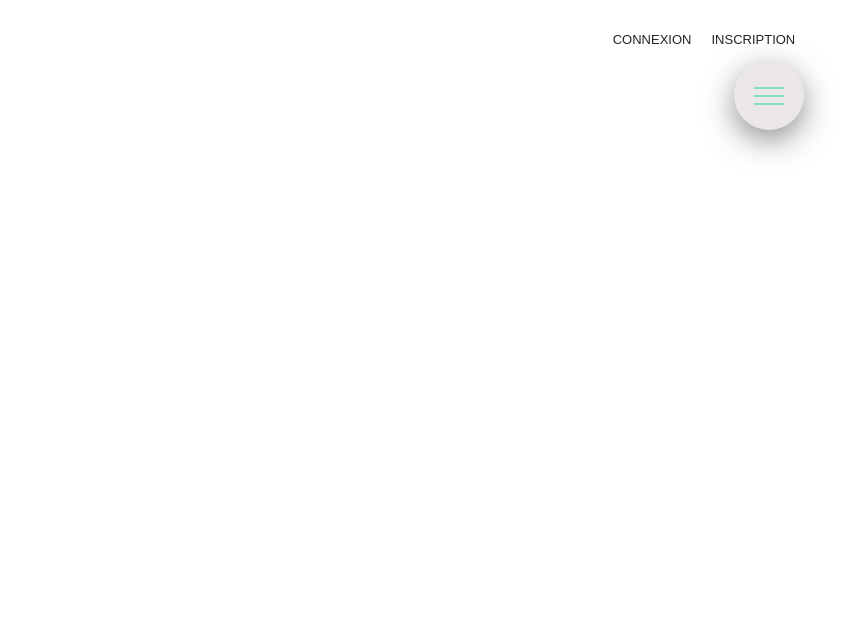
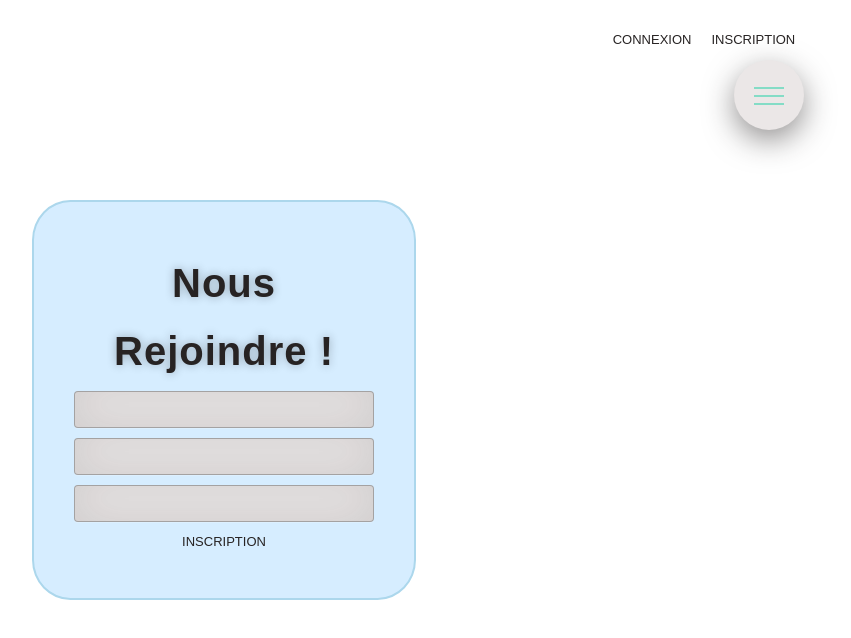
Before and after one commit to nicoWeb31/Jardin-jouale, a React (Create React App) app in the folder client/: page /register in a window 1280 px wide. Shown: the top 638 px of the page, without its empty margins (416-1267 px from the left). Built offline with nearby package versions, Linux system fonts and the light colour scheme.

Commit message:
register page suite

```diff
--- a/client/src/App.js
+++ b/client/src/App.js
@@ -8,6 +8,7 @@ import Marche from './pages/marche/Marche';
 import Jardin from './pages/jardin/Jardin';
 import Blog from './pages/blog/Blog';
 import Login from './pages/login/Login';
+import Register from './pages/register/Register';
 
 function App() {
     return (
@@ -23,6 +24,8 @@ function App() {
                     <Route path="/blog" component={Blog} />
                     <Route path="/jardin" component={Jardin} />
                     <Route path="/login" component={Login} />
+                    <Route path="/register" component={Register} />
+
 
                 </main>
             </div>
--- a/client/src/pages/register/Register.jsx
+++ b/client/src/pages/register/Register.jsx
@@ -14,13 +14,19 @@ const Register = () => {
 
     return (
         <div class="loginBlock">
-            <h1>Connexion </h1>
+            <h1>Nous Rejoindre !</h1>
             <form onSubmit={onHandleSubmit}>
+
                 <input type="text" />
 
                 <input type="password" />
+
+                <input type="password" />
+
+
+
                 <ButtonP>
-                    <button type="submit">Connexion</button>
+                    <button type="submit">Inscription</button>
                 </ButtonP>
             </form>
         </div>
```
Also changed, not shown: 1 other file (tests, documents, lock files or other folders).
